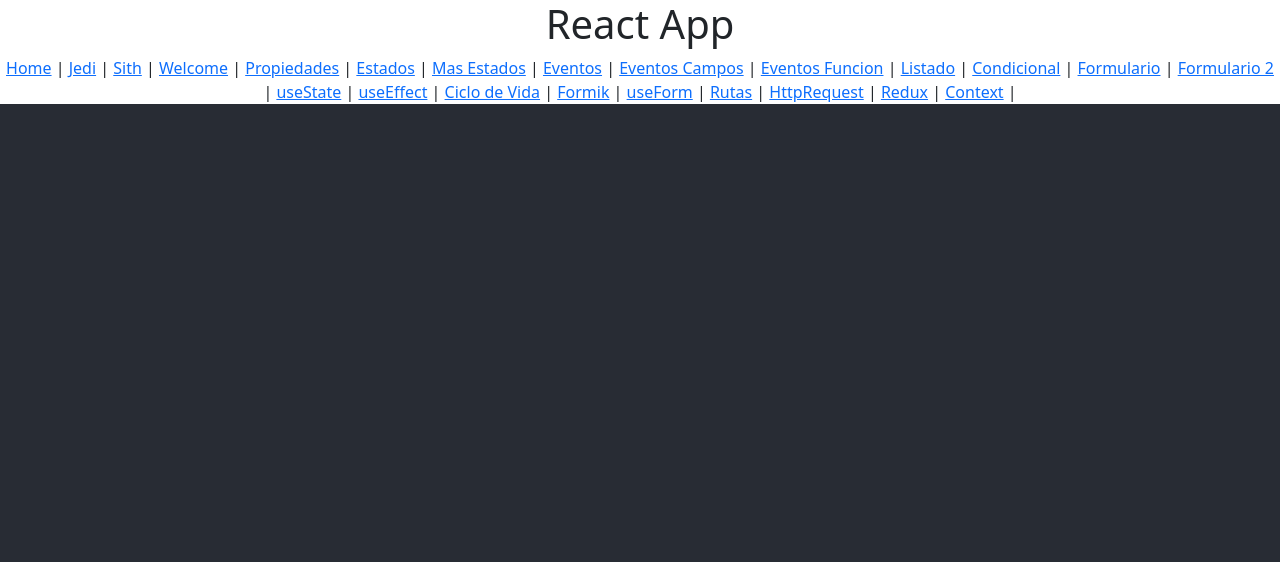
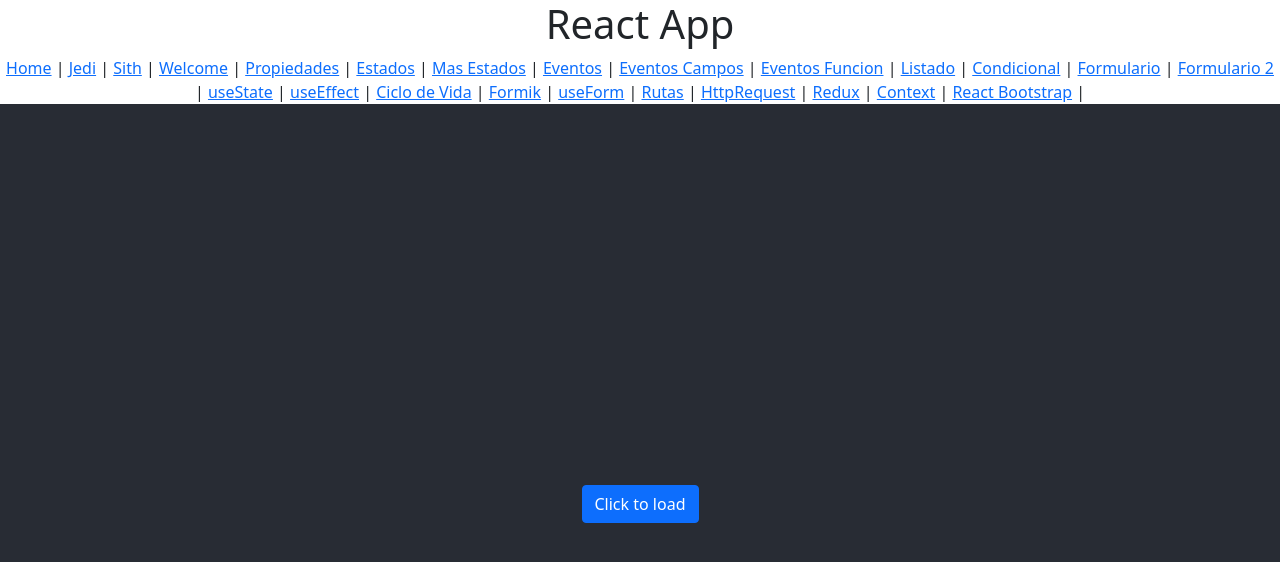
Before and after one commit to pepesan/ejemplos-react-jsx, a React (Create React App) app: page /react-bootstrap in a window 1280 px wide. Shown: the top 562 px of the page. Built offline with nearby package versions, Linux system fonts and the light colour scheme.

Commit message:
ejemplo de uso de componentes propios de react bootstrap

```diff
--- a/src/App.js
+++ b/src/App.js
@@ -32,6 +32,7 @@ import Menu from "./componentes/Menu";
 import CamposFormulario from "./componentes/eventos/CamposFormulario";
 import Form02 from "./componentes/formularios/Form02";
 import MasEstados from "./componentes/estados/MasEstados";
+import MiPruebaReactBoostrap from "./componentes/react-bootstrap/MiPruebaReactBootstrap";
 
 function App() {
   return (
@@ -66,8 +67,12 @@ function App() {
           <Route path="/httprequest" element={<CargaDatos/>} />
           <Route path="/redux" element={<Counter/>} />
           <Route path="/context" element={<UserProvider value="Pepesan">
+
+
             <User/>
           </UserProvider>} />
+          <Route path="/react-bootstrap" element={<MiPruebaReactBoostrap/>} />
+          react-bootstrap
         </Routes>
 
         </header>
--- a/src/componentes/Menu.jsx
+++ b/src/componentes/Menu.jsx
@@ -28,6 +28,7 @@ class Menu extends React.Component {
                 <Link to="/httprequest">HttpRequest</Link> |{" "}
                 <Link to="/redux">Redux</Link> |{" "}
                 <Link to="/context">Context</Link> |{" "}
+                <Link to="/react-bootstrap">React Bootstrap</Link> |{" "}
             </nav>
         );
     }
--- /dev/null
+++ b/src/componentes/react-bootstrap/MiPruebaReactBootstrap.jsx
@@ -0,0 +1,33 @@
+import React, { useEffect, useState } from 'react';
+import { Button } from 'react-bootstrap';
+function simulateNetworkRequest() {
+    return new Promise((resolve) => setTimeout(resolve, 2000));
+}
+
+function MiPruebaReactBoostrap(){
+
+    const [isLoading, setLoading] = useState(false);
+
+    useEffect(() => {
+    if (isLoading) {
+        simulateNetworkRequest().then(() => {
+            setLoading(false);
+        });
+    }
+}, [isLoading]);
+
+const handleClick = () => setLoading(true);
+
+return (
+    <Button
+        variant="primary"
+        disabled={isLoading}
+        onClick={!isLoading ? handleClick : null}
+    >
+        {isLoading ? 'Loading…' : 'Click to load'}
+    </Button>
+);
+
+}
+
+export default MiPruebaReactBoostrap;
```
